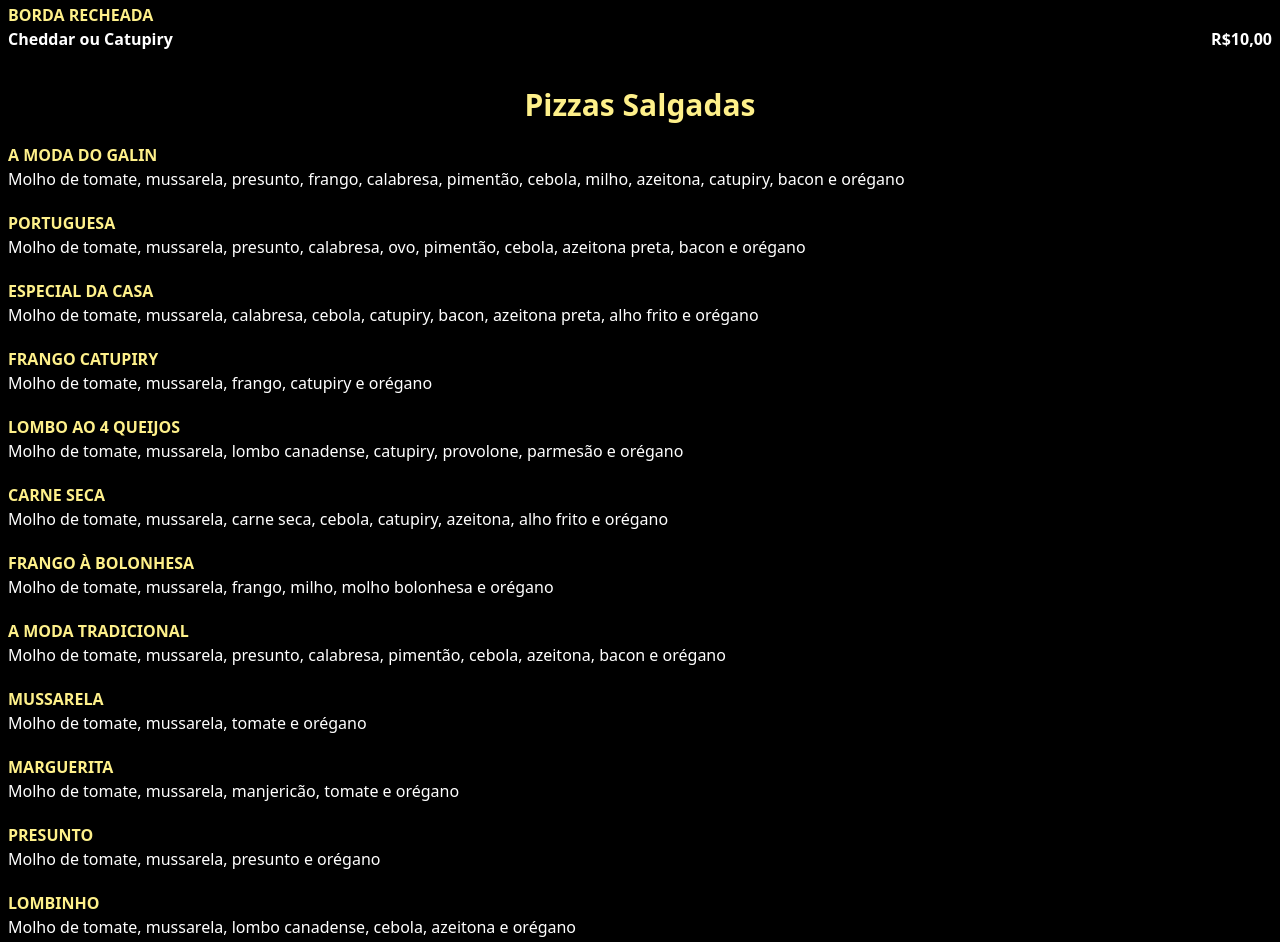
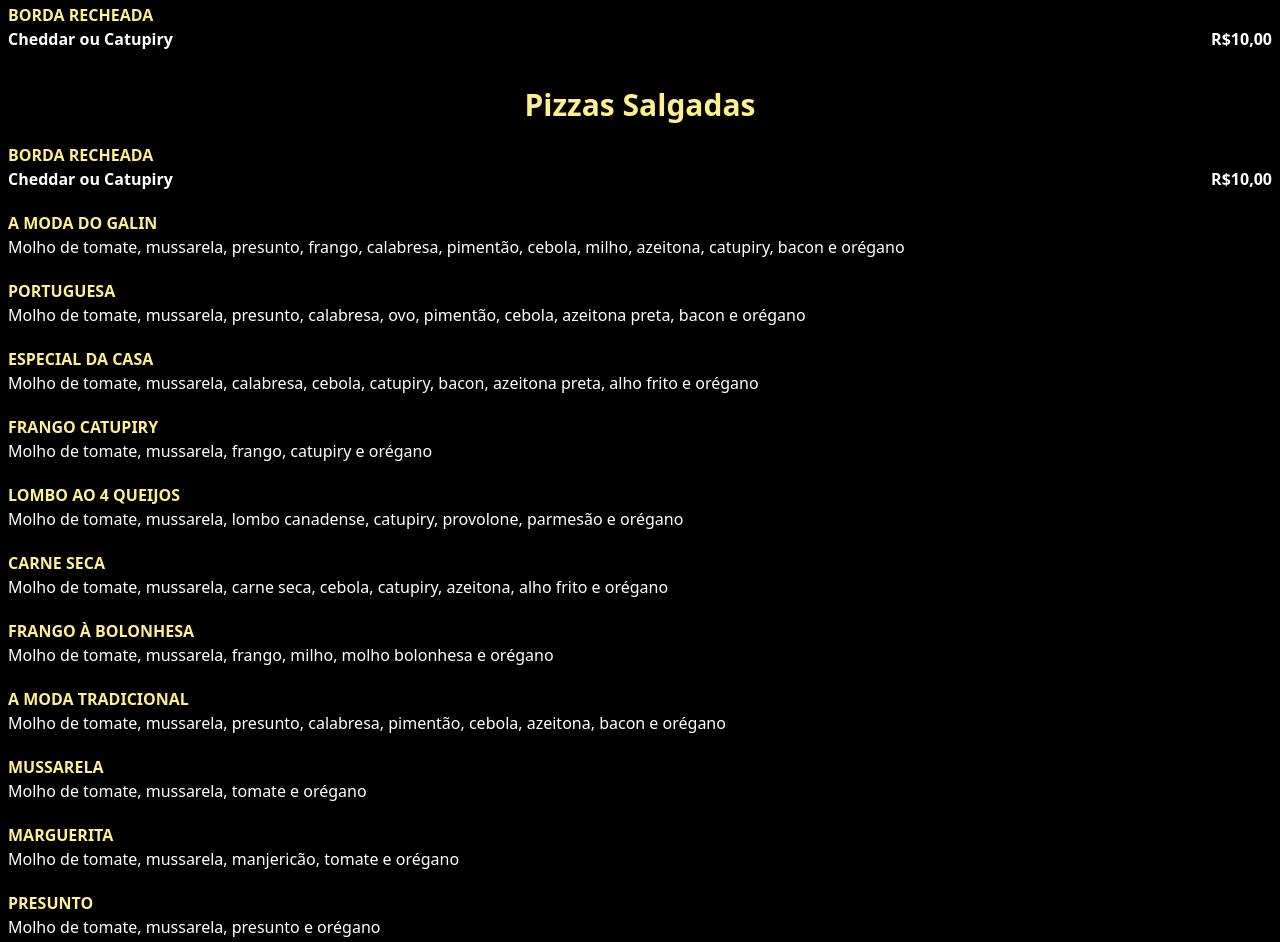
Before and after one commit to gabrielhenriquesilvagcosta-dot/Cardapio-Pizzaria, a plain HTML site: page index.html in a window 1280 px wide. Shown: the part 1077-2019 px from the top of the page. Drawn offline with Linux system fonts and the light colour scheme.

Commit message:
Update index.html

```diff
--- a/index.html
+++ b/index.html
@@ -80,6 +80,14 @@
        <h2 class="text-2xl md:text-3xl font-bold  text-yellow-200 text-center mt-9 mb-3">
         Pizzas Salgadas
     </h2>
+
+    <p class="font-bold text-yellow-200 mt-5">BORDA RECHEADA</p>
+<div class="font-bold flex items-center justify-between">
+
+<p>Cheddar ou Catupiry</p>
+<p>R$10,00</p>
+
+</div>
 
      <p class="font-bold text-yellow-200 mt-5">A MODA DO GALIN</p>
     <p>Molho de tomate, mussarela, presunto, frango, calabresa, pimentão, cebola, milho, azeitona, catupiry, bacon e orégano</p>
```
